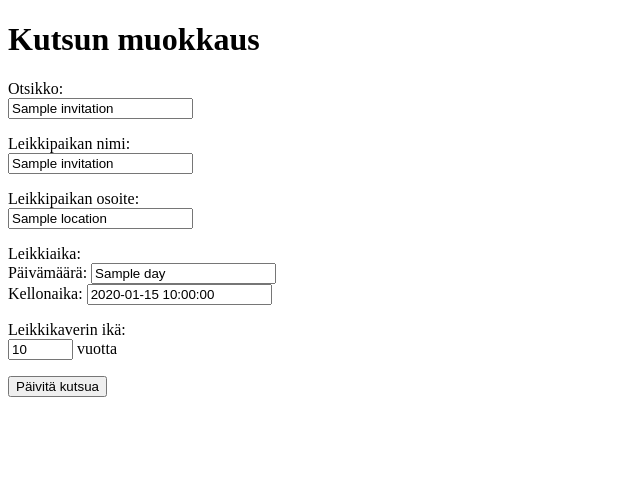
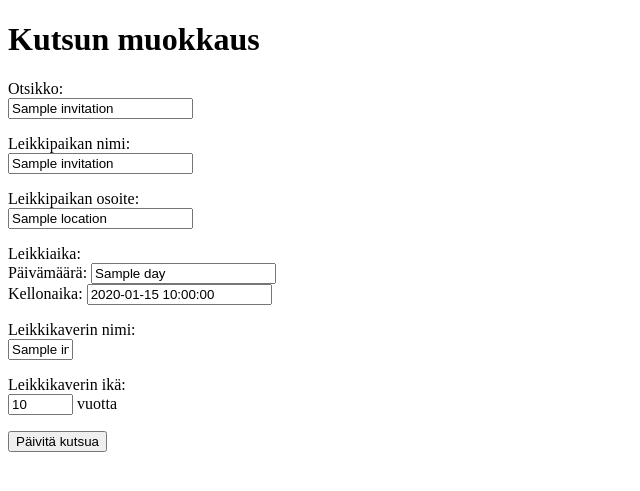
Before and after one commit to adii323/lastenleikkitreffit, a Flask app: template templates/edit_invitation.html in a window 1280 px wide. Shown: the top 491 px of the page, without its empty margins (0-640 px from the left). Run offline with Flask 3, Linux system fonts and the light colour scheme; the template is opened without the code that fills it: most values are stand-ins (such as "Sample title", 1, 10 or a date in 2020).

Commit message:
Added a new field childs_name to invitations

```diff
--- a/app.py
+++ b/app.py
@@ -41,6 +41,7 @@ def create_invitation():
     day = request.form["day"]
     time = request.form["time"]
     age = request.form["age"]
+    childs_name = request.form["childs_name"]
     #print("Create invitation session useride = ", session["user_id"])
     user_id = session["user_id"]
 
@@ -61,9 +62,10 @@ def update_invitation():
     location = request.form["location"]
     day = request.form["day"]
     time = request.form["time"]
+    childs_name = request.form["childs_name"]
     age = request.form["age"]
 
-    invitations.update_invitation(invitation_id, title, name, location, day, time, age)
+    invitations.update_invitation(invitation_id, title, name, location, day, time, childs_name, age)
 
     return redirect("/invitation/" + str(invitation_id))
 
--- a/invitations.py
+++ b/invitations.py
@@ -17,6 +17,7 @@ def get_invitation(invitation_id):
                     invitations.day,
                     invitations.time,
                     invitations.age,
+                    invitations.childs_name,
                     users.id user_id,
                     users.username
             FROM invitations, users
@@ -24,15 +25,16 @@ def get_invitation(invitation_id):
             invitations.id = ?"""
     return db.query(sql, [invitation_id])[0]
 
-def update_invitation(invitation_id, title, name, location, day, time, age):
+def update_invitation(invitation_id, title, name, location, day, time, childs_name, age):
     sql = """UPDATE invitations SET title = ?,
                                     name = ?,
                                     location = ?,
                                     day = ?,
                                     time = ?,
+                                    childs_name = ?,
                                     age = ?
                                 WHERE id = ?"""
-    db.execute(sql, [title, name, location, day, time, age, invitation_id])
+    db.execute(sql, [title, name, location, day, time, childs_name, age, invitation_id])
 
 
 def remove_invitation(invitation_id):
--- a/schema.sql
+++ b/schema.sql
@@ -17,5 +17,6 @@ CREATE TABLE invitations (
     day DATE,
     time TEXT,
     age INTEGER,
+    childs_name TEXT,
     user_id INTEGER REFERENCES users
 );
--- a/templates/edit_invitation.html
+++ b/templates/edit_invitation.html
@@ -26,6 +26,10 @@
       Kellonaika: <input type="text" name="time" value="{{ invitation.time }}"/>
     </p>
     <p>
+      Leikkikaverin nimi: <br />
+      <input type="text" name="childs_name" size="5" value="{{ invitation.childs_name }}"/>
+    </p>
+    <p>
       Leikkikaverin ikä: <br />
       <input type="text" name="age" size="5" value="{{ invitation.age }}"/> vuotta
     </p>
--- a/templates/new_invitation.html
+++ b/templates/new_invitation.html
@@ -26,6 +26,10 @@
       Kellonaika: <input type="text" name="time" />
     </p>
     <p>
+      Leikkikaverin nimi: <br />
+      <input type="text" name="childs_name" size="5"/> vuotta
+    </p>
+    <p>
       Leikkikaverin ikä: <br />
       <input type="text" name="age" size="5"/> vuotta
     </p>
--- a/templates/show_invitation.html
+++ b/templates/show_invitation.html
@@ -23,6 +23,9 @@
     Ajankohta: {{ invitation.day}} klo {{ invitation.time }}
   </p>
   <p>
+    Leikkikaverin nimi: {{ invitation.childs_name }}
+  </p>
+  <p>
     Leikkikaverin ikä: {{ invitation.age }}
   </p>
   <p>
```
